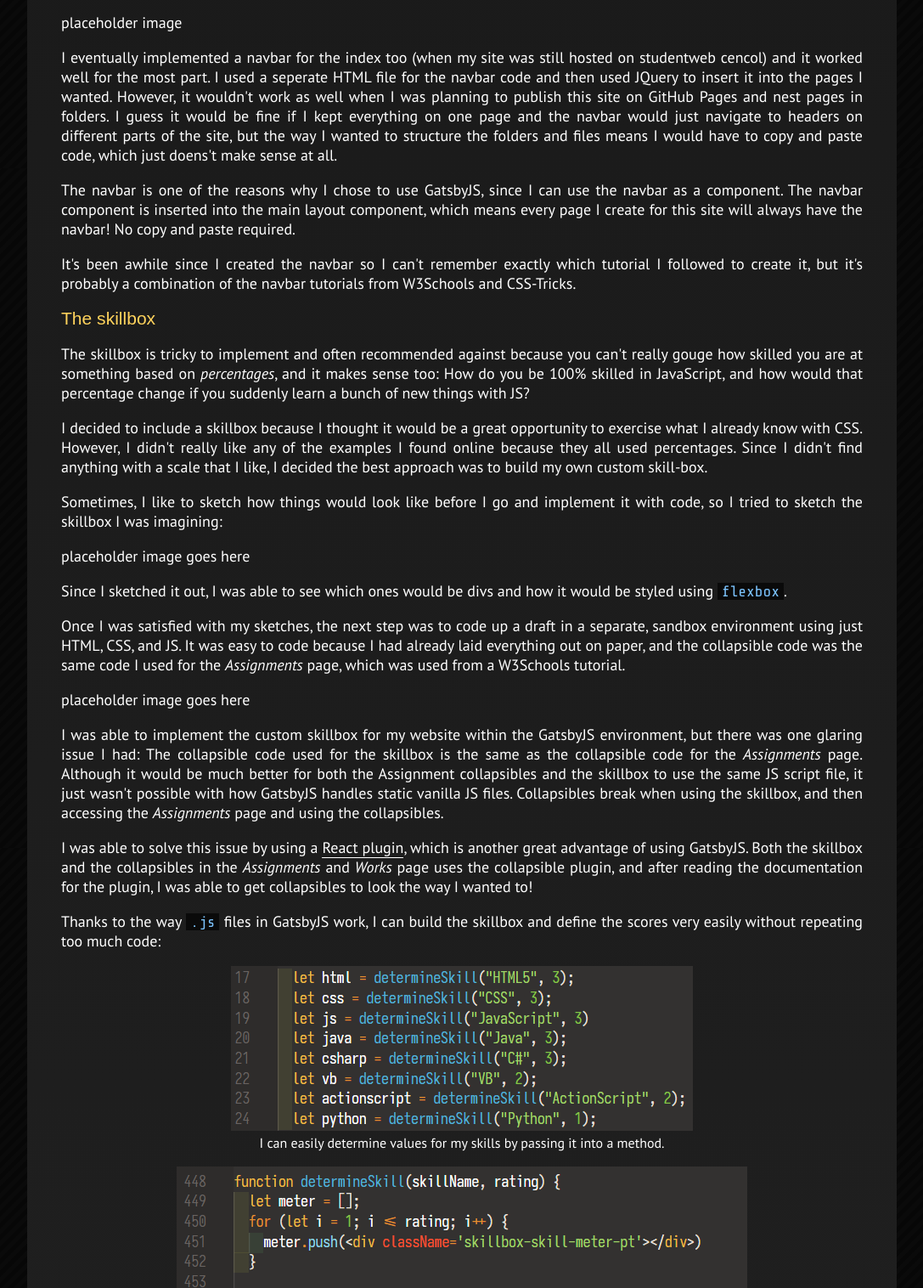
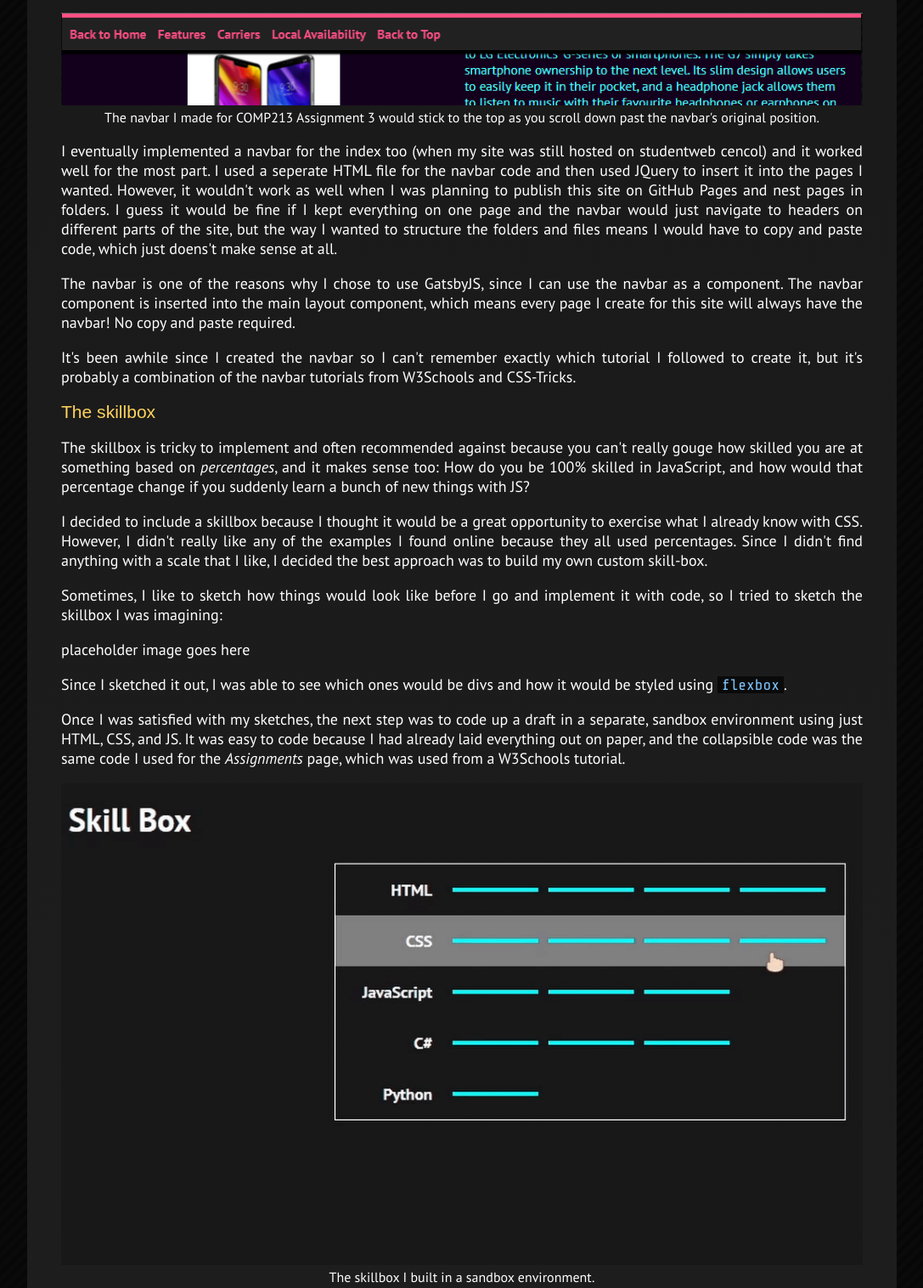
Before and after one commit to trentb10/studentweb-cencol-gatsby, a Gatsby site: page /works/personal-works/trentb-dream-world in a window 1280 px wide. Shown: the part 3002-4518 px from the top of the page at 85% size, without its empty margins (96-1183 px from the left). Built offline with nearby package versions, Linux system fonts and the light colour scheme; Gatsby itself is replaced by a stand-in of ours; a web font is replaced by a local one.

Commit message:
Added more content for works/trentb-dream-world

```diff
--- a/src/pages/works/personal-works/trentb-dream-world.js
+++ b/src/pages/works/personal-works/trentb-dream-world.js
@@ -12,6 +12,8 @@ import tbdwIosevka from '../../../images/works/personal-works/trentb-dream-world
 import tbdwDetermineSkillMethod from '../../../images/works/personal-works/trentb-dream-world/tbdw-determineskillmethod.png';
 import tbdwDetermineSkillMethodCall from '../../../images/works/personal-works/trentb-dream-world/tbdw-determineskillmethodcall.png';
 import tbdwDetermineSkillValues from '../../../images/works/personal-works/trentb-dream-world/tbdw-determineskillvalues.png';
+import tbdwAssignmentNavbar from '../../../images/works/personal-works/trentb-dream-world/tbdw-assignmentnavbar.png';
+import tbdwSkillboxSandbox from '../../../images/works/personal-works/trentb-dream-world/tbdw-skillboxsandbox.gif';
 
 export default function TrentBDreamWorld() {
   return (
@@ -167,7 +169,13 @@ export default function TrentBDreamWorld() {
       </p>
 
       <p>
-        placeholder image
+        <div>
+          <img src={tbdwAssignmentNavbar} />
+        </div>
+        <div class="figure-caption">
+          The navbar I made for COMP213 Assignment 3 would stick to the top as
+          you scroll down past the navbar's original position.
+        </div>
       </p>
 
       <p>
@@ -236,12 +244,17 @@ export default function TrentBDreamWorld() {
       </p>
 
       <p>
-        placeholder image goes here
+        <div>
+          <img src={tbdwSkillboxSandbox} />
+        </div>
+        <div class="figure-caption">
+          The skillbox I built in a sandbox environment.
+        </div>
       </p>
 
       <p>
-        I was able to implement the custom skillbox for my website within the
-        GatsbyJS environment, but there was one glaring issue I had: The
+        Although I was able to implement the custom skillbox for my website
+        within the GatsbyJS environment, I had one glaring issue I had: The
         collapsible code used for the skillbox is the same as the collapsible
         code for the <i>Assignments</i> page. Although it would be much better
         for both the Assignment collapsibles and the skillbox to use the same JS
```
Also changed, not shown: src/images/works/personal-works/trentb-dream-world/tbdw-assignmentnavbar.png (added), src/images/works/personal-works/trentb-dream-world/tbdw-skillboxsandbox.gif (added).
